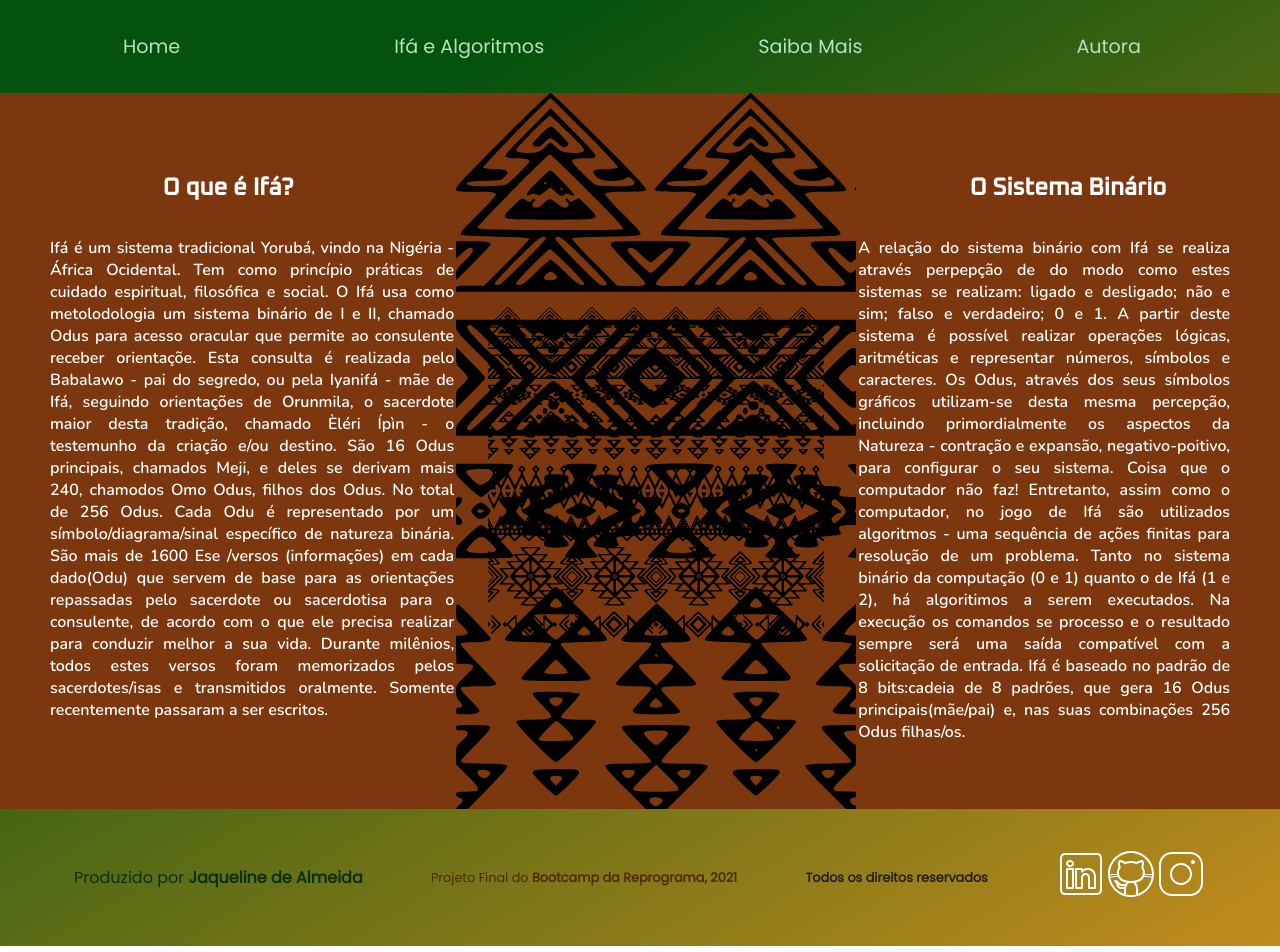
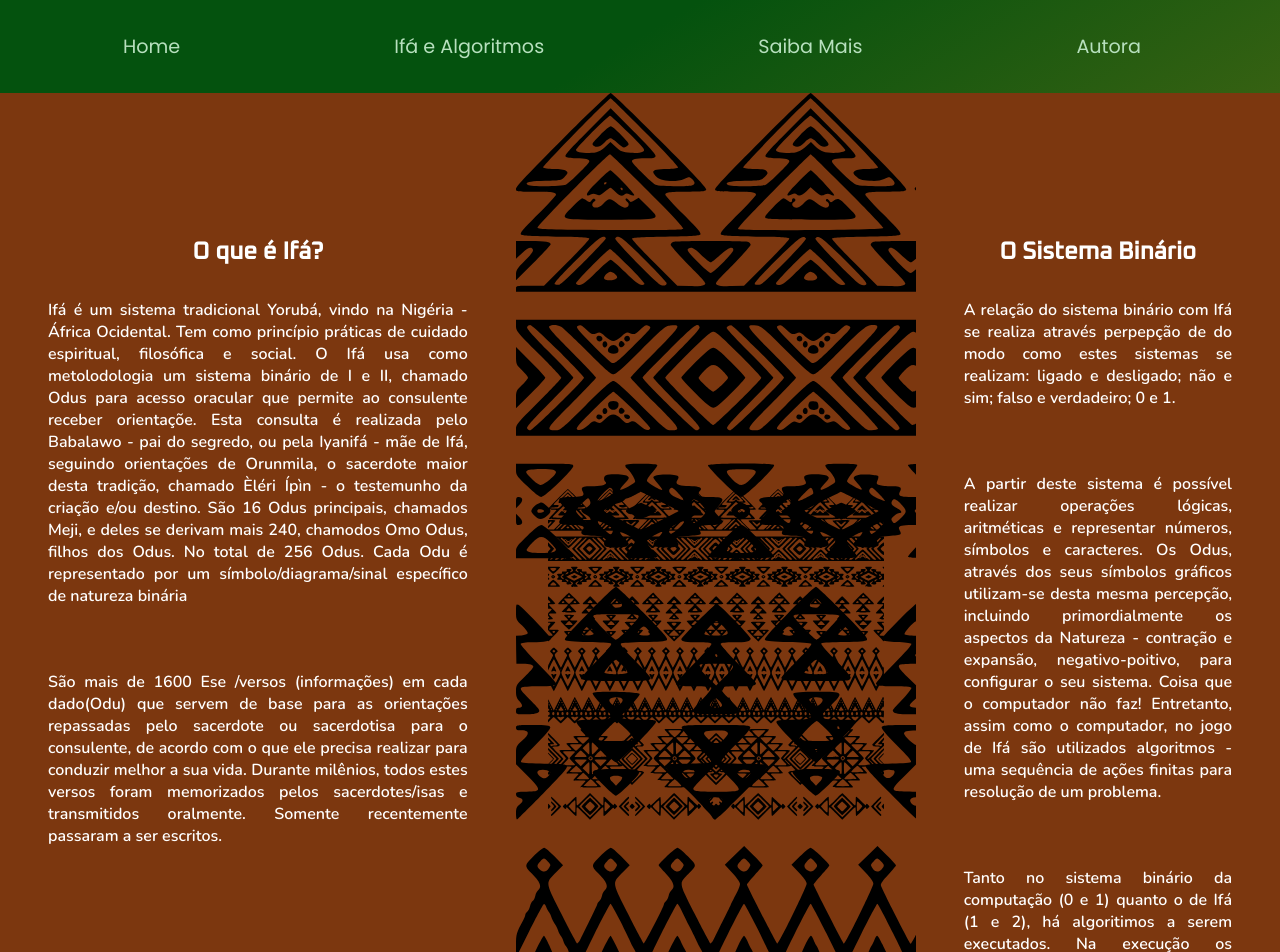
Before and after one commit to jaquelinedealmeida/Final_Project_Reprograma_Ifa, a React (Create React App) app: page /ifa in a window 1280 px wide. Shown: the top 952 px of the page. Built offline with nearby package versions, Linux system fonts and the light colour scheme.

Commit message:
novas atualizacoes

```diff
--- a/src/pages/Ifa/index.jsx
+++ b/src/pages/Ifa/index.jsx
@@ -1,58 +1,67 @@
-import React from 'react'
+import React from "react";
 
-import './styles.css'
-import Img4 from '../../assets/img4.svg'
+import "./styles.css";
+import Img4 from "../../assets/img4.svg";
 
 function Ifa(props) {
-    return(
+  return (
     <>
       <div className="texts">
-         <div>
+        <div className="container_Ifa">
           <h2 className="title_Ifa">O que é Ifá? </h2>
-                <p className="text_ifa"> Ifá é um sistema tradicional Yorubá, vindo na Nigéria - África Ocidental.
-                    Tem como princípio  práticas de cuidado espiritual, filosófica e social.
-                    O Ifá usa como metolodologia um sistema binário de I e II, chamado Odus  para acesso oracular
-                    que permite ao consulente receber orientaçõe.
-                    Esta consulta é realizada pelo Babalawo - pai do segredo, ou pela  Iyanifá - mãe de Ifá,
-                    seguindo orientações de Orunmila, o sacerdote maior desta tradição, chamado Èléri Ípìn -
-                    o testemunho da criação e/ou destino.
-
-                    São 16 Odus principais, chamados Meji,  e deles se derivam mais 240, chamodos Omo Odus, filhos dos Odus.
-                    No total de 256 Odus. Cada Odu é representado por um símbolo/diagrama/sinal específico de natureza binária.
-                    São  mais de 1600 Ese /versos (informações) em cada dado(Odu) que servem de base para as orientações
-                    repassadas pelo sacerdote ou sacerdotisa  para o consulente, de acordo com o que ele precisa
-                    realizar para conduzir melhor a sua vida.
-                    Durante milênios, todos estes versos foram memorizados pelos sacerdotes/isas e transmitidos oralmente.
-                    Somente recentemente passaram a ser escritos.</p>
-                    </div>
-
-                 <img src={Img4} alt="Ilustração etnica da África"/>
-
-                 <div>
-                <h2 className="title_Algoritmos"> O Sistema Binário</h2>
-                <p className="text_alg"> A relação do sistema binário com Ifá se realiza através perpepção de
-                    do modo como estes sistemas se realizam: ligado e desligado; não e sim;
-                    falso e verdadeiro; 0 e 1.
-                    A partir deste sistema é possível realizar operações lógicas, aritméticas e representar
-                    números, símbolos e caracteres.
-                    Os Odus, através dos seus símbolos gráficos utilizam-se desta mesma percepção, incluindo
-                    primordialmente os aspectos da Natureza - contração e expansão, negativo-poitivo, para configurar o seu sistema.
-                    Coisa que o computador não faz!
-                    Entretanto, assim como o computador, no jogo de Ifá são utilizados algoritmos - uma sequência
-                    de ações finitas para resolução de um problema.
-                     Tanto no sistema binário da  computação (0 e 1) quanto o  de Ifá (1 e 2), há algoritimos
-                     a serem executados. Na execução os comandos se processo e o resultado sempre será uma
-                     saída compatível com a solicitação de entrada.
-                     Ifá é baseado no padrão de 8 bits:cadeia de 8 padrões, que gera 16 Odus principais(mãe/pai) e, nas suas
-                     combinações 256 Odus filhas/os.
-
+          <p>Ifá é um sistema tradicional Yorubá, vindo na Nigéria - África
+            Ocidental. Tem como princípio práticas de cuidado espiritual,
+            filosófica e social. O Ifá usa como metolodologia um sistema binário
+            de I e II, chamado Odus para acesso oracular que permite ao
+            consulente receber orientaçõe. Esta consulta é realizada pelo
+            Babalawo - pai do segredo, ou pela Iyanifá - mãe de Ifá, seguindo
+            orientações de Orunmila, o sacerdote maior desta tradição, chamado
+            Èléri Ípìn - o testemunho da criação e/ou destino. São 16 Odus
+            principais, chamados Meji, e deles se derivam mais 240, chamodos Omo
+            Odus, filhos dos Odus. No total de 256 Odus. Cada Odu é representado
+            por um símbolo/diagrama/sinal específico de natureza binária</p>
+            <p>São
+            mais de 1600 Ese /versos (informações) em cada dado(Odu) que servem
+            de base para as orientações repassadas pelo sacerdote ou sacerdotisa
+            para o consulente, de acordo com o que ele precisa realizar para
+            conduzir melhor a sua vida. Durante milênios, todos estes versos
+            foram memorizados pelos sacerdotes/isas e transmitidos oralmente.
+            Somente recentemente passaram a ser escritos.
           </p>
         </div>
 
+        <img src={Img4} alt="Ilustração etnica da África" />
+
+        <div className="container_alg">
+          <h2 className="title_Algoritmos"> O Sistema Binário</h2>
+          <p>
+            {" "}
+            A relação do sistema binário com Ifá se realiza através perpepção de
+            do modo como estes sistemas se realizam: ligado e desligado; não e
+            sim; falso e verdadeiro; 0 e 1.
+          </p>
+          <p>
+            A partir deste sistema é possível realizar operações lógicas,
+            aritméticas e representar números, símbolos e caracteres. Os Odus,
+            através dos seus símbolos gráficos utilizam-se desta mesma
+            percepção, incluindo primordialmente os aspectos da Natureza -
+            contração e expansão, negativo-poitivo, para configurar o seu
+            sistema. Coisa que o computador não faz! Entretanto, assim como o
+            computador, no jogo de Ifá são utilizados algoritmos - uma sequência
+            de ações finitas para resolução de um problema.
+          </p>
+          <p>
+            Tanto no sistema binário da computação (0 e 1) quanto o de Ifá (1 e
+            2), há algoritimos a serem executados. Na execução os comandos se
+            processo e o resultado sempre será uma saída compatível com a
+            solicitação de entrada. Ifá é baseado no padrão de 8 bits:cadeia de
+            8 padrões, que gera 16 Odus principais(mãe/pai) e, nas suas
+            combinações 256 Odus filhas/os.
+          </p>
         </div>
-
+      </div>
     </>
-    )
+  );
 }
 
-export default Ifa
+export default Ifa;
--- a/src/pages/Ifa/styles.css
+++ b/src/pages/Ifa/styles.css
@@ -7,7 +7,7 @@
 .title_Ifa{
     font-family: Oxanium;
     padding: 2rem;
-    padding-top: 5rem;
+    padding-top: 9rem;
     text-align: center;
     color: white;
 
@@ -17,30 +17,29 @@
 .title_Algoritmos{
     font-family: Oxanium;
     padding: 2rem;
-    padding-top: 5rem;
+    padding-top: 9rem;
     text-align: center;
     color: white;
 
 }
 
-.text_ifa  {
+.container_alg p {
     font-family: Nunito ;
-    padding-left: 3rem;
-    margin: 2px 2px 2px 2px;
     text-align: justify;
     color: white;
     padding-bottom: 4rem;
+    margin-right: 3rem;
+    margin-left: 3rem;
+
 }
 
-.text_alg  {
+.container_Ifa p {
     font-family: Nunito ;
-    margin: 2px 2px 2px 2px;
-    padding-right: 3rem;
+    margin-left: 3rem;
+    margin-right: 3rem;
     text-align: justify;
     color: white;
     padding-bottom: 4rem;
-
-
 }
 
 
@@ -49,7 +48,5 @@
     padding: 2rem;
     padding-top: 5rem;
     background-image:url('../../assets/img4.svg');
-    background-repeat:repeat-x;
-
-
+    background-repeat: repeat-x;
 }
```
Lines whose indentation alone changed are shown as unchanged.
